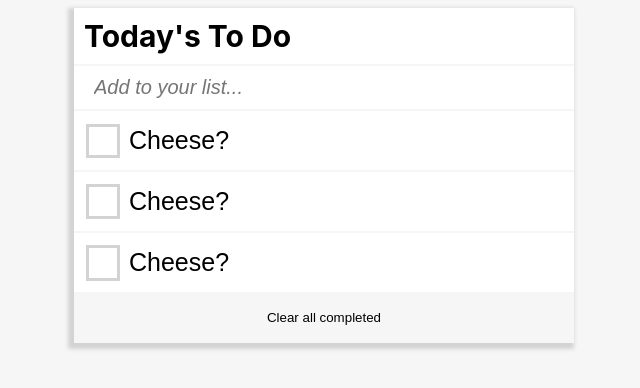
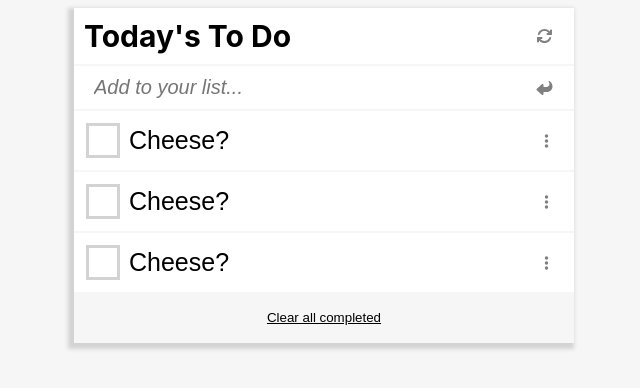
Before and after one commit to AKeeganDev/To_Do_List, a website built with webpack: page src/index.html in a window 1280 px wide. Shown: the full height of the page, 316-956 px from the left. Built offline with nearby package versions, Linux system fonts and the light colour scheme.

Commit message:
Setup final layout for list

```diff
--- a/package.json
+++ b/package.json
@@ -20,6 +20,7 @@
   },
   "homepage": "https://github.com/AKeeganDev/To_Do_List#readme",
   "devDependencies": {
+    "@fortawesome/fontawesome-free": "^6.1.1",
     "babel-eslint": "^10.1.0",
     "css-loader": "^6.7.1",
     "eslint": "^7.32.0",
--- a/src/index.html
+++ b/src/index.html
@@ -6,32 +6,43 @@
   <meta http-equiv="X-UA-Compatible" content="IE=edge">
   <meta name="viewport" content="width=device-width, initial-scale=1.0">
   <title>To Do List</title>
+  <link rel="stylesheet" href="https://use.fontawesome.com/releases/v5.15.4/css/all.css"
+    integrity="sha384-DyZ88mC6Up2uqS4h/KRgHuoeGwBcD4Ng9SiP4dIRy0EXTlnuz47vAwmeGwVChigm" crossorigin="anonymous" />
 </head>
 
 <body>
   <div class="list-container">
-    <h4>Today's To Do</h4>
-    <label for="task-input">
-      <input class="task-input" name="task-input" id="task-input" type="text" placeholder="Add to your list...">
-    </label>
+    <div class="header">
+      <h4>Today's To Do</h4>
+      <i class="fa-solid fa-arrows-rotate"></i>
+    </div>
+    <div class="input-container">
+      <label for="task-input">
+        <input class="task-input" name="task-input" id="task-input" type="text" placeholder="Add to your list...">
+      </label>
+      <i id="turn" class="fa-solid fa-share"></i>
+    </div>
     <ul>
       <li class="task">
-        <span class="check-box"></span>
         <label for="cheese">
+          <button type="button" class="check-box">&check;</button>
           <input type="text" value="Cheese?" name="cheese" id="cheese">
         </label>
+        <i class="fa-solid fa-ellipsis-vertical"></i>
       </li>
       <li class="task">
         <label for="cheese">
           <button type="button" class="check-box">&check;</button>
           <input type="text" value="Cheese?" name="cheese" id="cheese">
         </label>
+        <i class="fa-solid fa-ellipsis-vertical"></i>
       </li>
       <li class="task">
         <label for="cheese">
-          <span class="check-box">&check;</span>
+          <button type="button" class="check-box">&check;</button>
           <input type="text" value="Cheese?" name="cheese" id="cheese">
         </label>
+        <i class="fa-solid fa-ellipsis-vertical"></i>
       </li>
       <button class="clear-button" type="button">Clear all completed</button>
     </ul>
--- a/src/index.js
+++ b/src/index.js
@@ -1,5 +1,9 @@
 import _ from 'lodash';
 import './style.scss';
+import '@fortawesome/fontawesome-free/js/fontawesome';
+import '@fortawesome/fontawesome-free/js/solid';
+import '@fortawesome/fontawesome-free/js/regular';
+import '@fortawesome/fontawesome-free/js/brands';
 
 function component() {
   const element = document.createElement('div');
--- a/src/style.scss
+++ b/src/style.scss
@@ -74,11 +74,11 @@
   box-shadow: -3px 3px 4px 3px lightgrey;
 
   .task-input {
-    width: 100%;
+    width: 400px;
     padding: 10px 0 10px 20px;
     border: none;
     margin-left: 0;
-    border-bottom: 2px solid $background;
+    background-color: white;
   }
 
   ul {
@@ -97,19 +97,48 @@
   }
 
   .clear-button {
+    cursor: pointer;
     background: none;
     text-align: center;
     width: 100%;
     border: none;
     text-decoration: none;
     padding: 1rem;
+    text-decoration: underline;
   }
+}
+
+#turn {
+  transform: rotate(180deg);
+}
+
+svg {
+  cursor: pointer;
+  width: 25px;
+  height: 25px;
+  color: grey;
+}
+
+.header {
+  padding-right: 17px;
+  display: flex;
+  justify-content: space-between;
+  background-color: white;
+  align-items: center;
+  border-bottom: 2px solid $background;
+}
+
+.input-container {
+  padding-right: 17px;
+  display: flex;
+  background-color: white;
+  align-items: center;
+  justify-content: space-between;
+  border-bottom: 2px solid $background;
 }
 
 h4 {
   padding: 10px;
   margin: 0;
-  background-color: white;
   font-size: 30px;
-  border-bottom: 2px solid $background;
 }
```
Also changed, not shown: dist/index.html, 2 other files.
